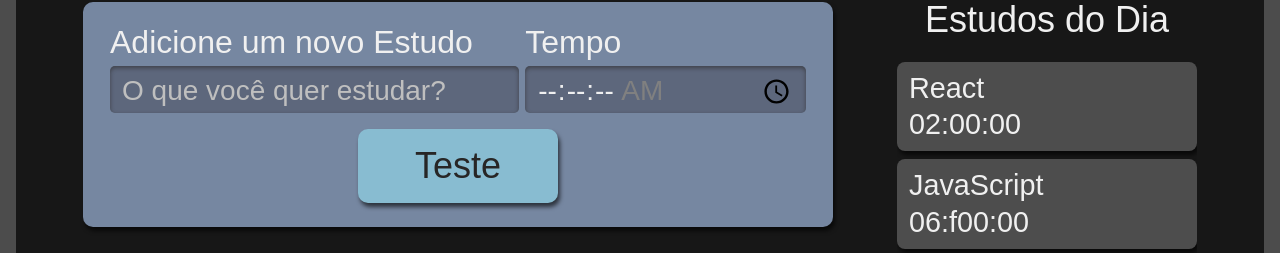
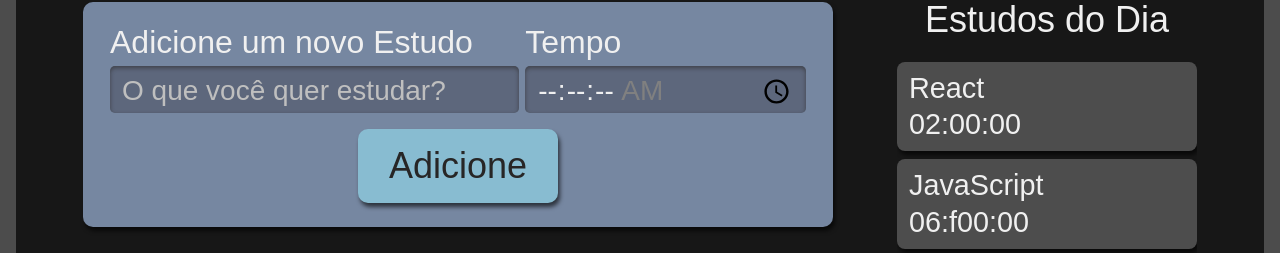
Before and after one commit to FerrazNathan/Studies, a React (Create React App) app in the folder studies/: page / in a window 1280 px wide. Shown: the part 222-475 px from the top of the page. Built offline with nearby package versions, Linux system fonts and the light colour scheme.

Commit message:
começando a tipar

```diff
--- a/studies/src/components/Button/index.tsx
+++ b/studies/src/components/Button/index.tsx
@@ -1,8 +1,11 @@
 import React from 'react'
 import styles from './Button.module.scss'
 
-export default function Button() {
+
+export default function Button({text}: { text: string }) {
   return (
-    <button className={styles.button}>Teste</button>
+    <button className={styles.button}>
+      {text}
+    </button>
   )
 }
--- a/studies/src/components/Form/index.tsx
+++ b/studies/src/components/Form/index.tsx
@@ -27,7 +27,7 @@ export default function Form() {
 					required
 				/>
 			</div>
-			<Button />
+			<Button text='Adicione' />
 		</form>
 	)
 }
--- /dev/null
+++ b/studies/src/components/List/Item/index.tsx
@@ -0,0 +1,10 @@
+import styles from '../List.module.scss'
+
+export default function Item({task, time}: {task: string, time: string}) {
+  return (
+    <li className={styles.item}>
+      <h3>{task}</h3>
+      <p>{time}</p>
+    </li>
+  )
+}
--- a/studies/src/components/List/index.tsx
+++ b/studies/src/components/List/index.tsx
@@ -1,4 +1,5 @@
 import React from 'react'
+import Item from './Item'
 import styles from './List.module.scss'
 
 export default function List() {
@@ -24,10 +25,9 @@ export default function List() {
       <ul>
         {
           tasks.map((item, idx) => (
-            <li key={idx} className={styles.item}>
-              <h3>{item.task}</h3>
-              <p>{item.time}</p>
-            </li>
+            <Item key={idx}
+              {...item}
+            />
           ))
         }
       </ul>
```
